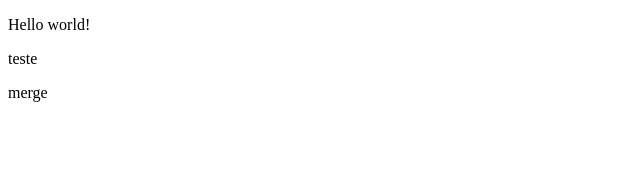
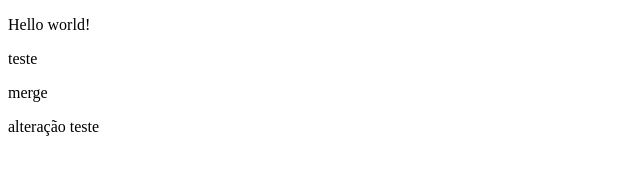
Before and after one commit to dinstmannCode/jovensaprendizes-aulagit, a plain HTML site: page index.html in a window 1280 px wide. Shown: the whole page, without its empty margins (0-640 px from the left). Drawn offline with Linux system fonts and the light colour scheme.

Commit message:
alteração no index.html

```diff
--- a/index.html
+++ b/index.html
@@ -10,5 +10,6 @@
     <p>Hello world!</p>
     <p>teste</p>
     <p>merge</p>
+    <p>alteração teste</p>
 </body>
 </html>
```
